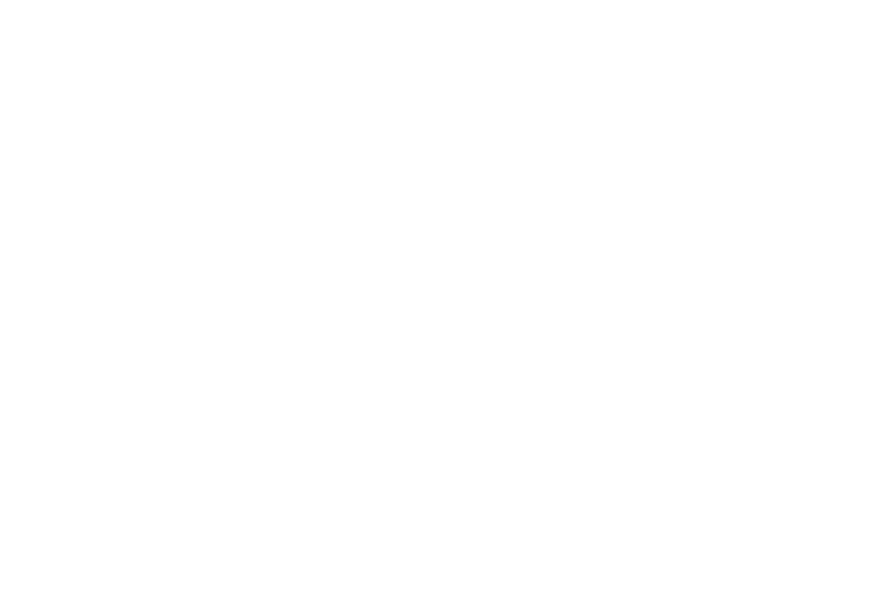
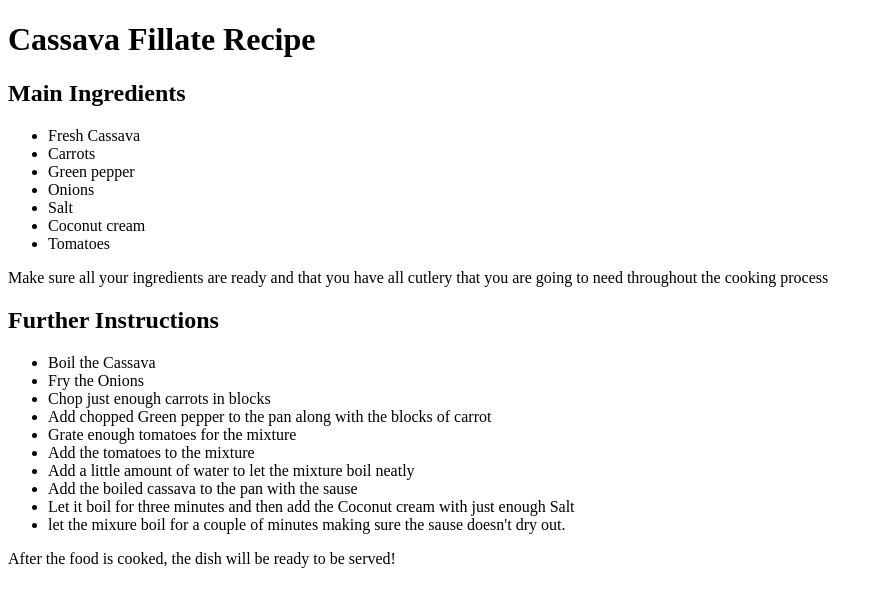
Before and after one commit to IanDastan/odin-recipes, a plain HTML site: page recipes/cassavafillate.html in a window 1280 px wide. Shown: the whole page, without its empty margins (0-883 px from the left). Drawn offline with Linux system fonts and the light colour scheme.

Commit message:
Add cooking instructions to the file

```diff
--- a/recipes/cassavafillate.html
+++ b/recipes/cassavafillate.html
@@ -5,6 +5,38 @@
         <title>Cassavafillate Recipe</title>
     </head>
     <body>
+        <h1>Cassava Fillate Recipe</h1>
 
+        <h2>Main Ingredients</h2>
+
+        <!--Add more ingredients involved-->
+        <ul>
+            <li>Fresh Cassava</li>
+            <li>Carrots</li>
+            <li>Green pepper</li>
+            <li>Onions</li>
+            <li>Salt</li>
+            <li>Coconut cream</li>
+            <li>Tomatoes</li>
+        </ul>
+
+        <p>Make sure all your ingredients are ready and that you have all cutlery that you are going to need throughout the cooking process</p>
+
+        <h2>Further Instructions</h2>
+
+        <ul>
+            <li>Boil the Cassava</li>
+            <li>Fry the Onions</li>
+            <li>Chop just enough carrots in blocks</li>
+            <li>Add chopped Green pepper to the pan along with the blocks of carrot</li>
+            <li>Grate enough tomatoes for the mixture</li>
+            <li>Add the tomatoes to the mixture</li>
+            <li>Add a little amount of water to let the mixture boil neatly</li>
+            <li>Add the boiled cassava to the pan with the sause</li>
+            <li>Let it boil for three minutes and then add the Coconut cream with just enough Salt</li>
+            <li>let the mixure boil for a couple of minutes making sure the sause doesn't dry out.</li>
+        </ul>
+
+        <p>After the food is cooked, the dish will be ready to be served!</p>
     </body>
 </html>
```
